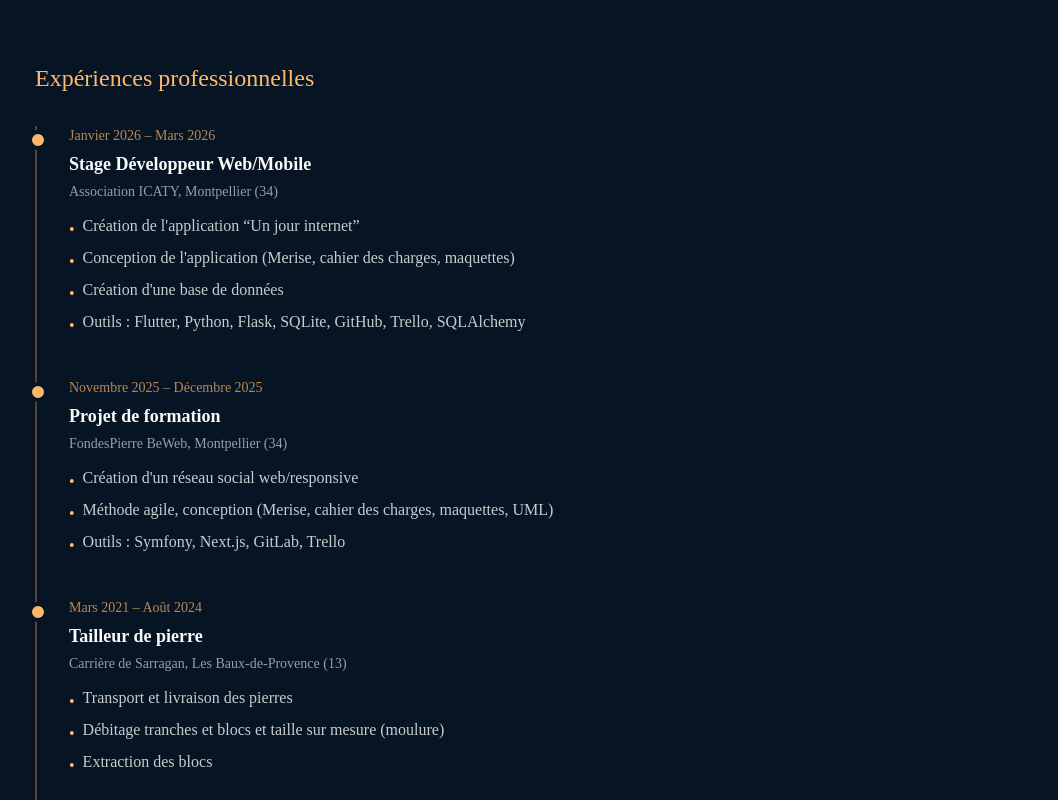
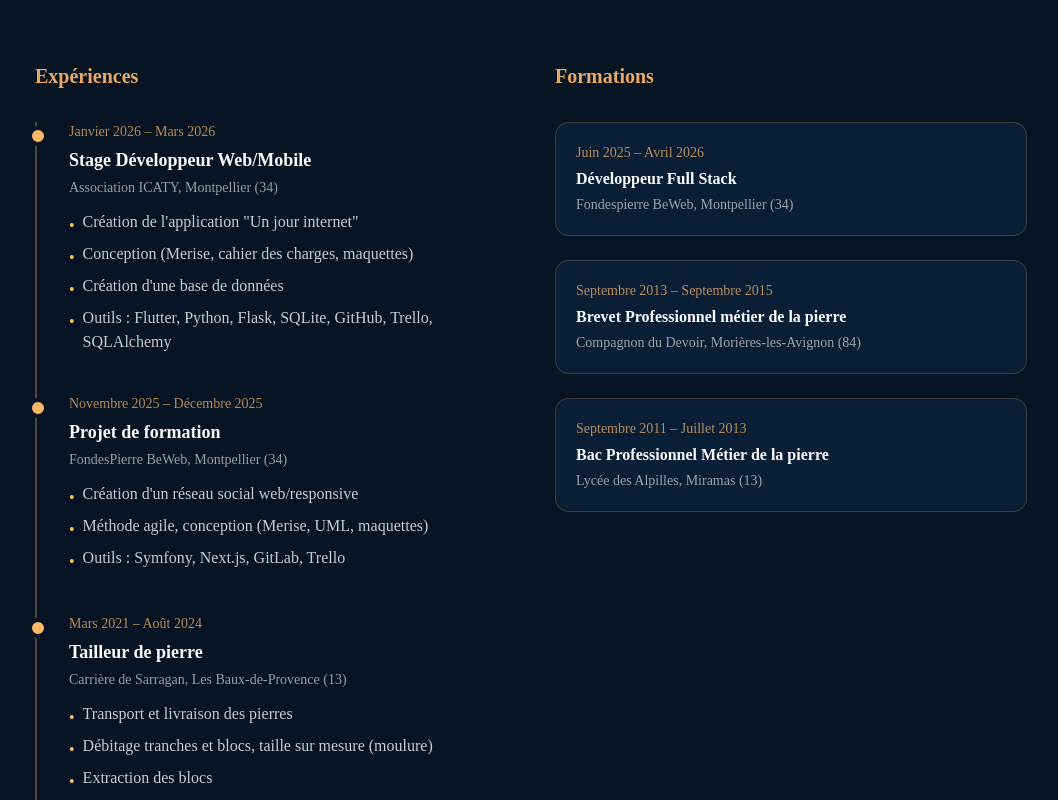
Before and after one commit to Disl11/portfolio-brian, a Next.js app: page /about in a window 1280 px wide. Shown: the part 1580-2380 px from the top of the page, without its empty margins (109-1167 px from the left). Built offline with nearby package versions, Linux system fonts and the light colour scheme.

Commit message:
about add formation

```diff
--- a/src/app/about/page.tsx
+++ b/src/app/about/page.tsx
@@ -1,5 +1,4 @@
 import Image from "next/image";
-import Link from "next/link";
 
 export default function About() {
     return (
@@ -104,9 +103,12 @@ export default function About() {
                 </p>
             </section >
 
-            {/* EXPÉRIENCES PROFESSIONNELLES */}
+            {/* EXPÉRIENCES & FORMATIONS */}
             <section className="max-w-5xl mx-auto px-4 py-16">
-                <h2 className="text-2xl text-orange-300 mb-8">Expériences professionnelles</h2>
+                <div className="grid md:grid-cols-2 gap-12">
+                    {/* Left: Expériences */}
+                    <div>
+                        <h3 className="text-xl font-bold text-orange-300/90 mb-8">Expériences</h3>
                         <div className="relative border-l-2 border-orange-300/30 pl-8 space-y-10">
                             {[
                                 {
@@ -114,8 +116,8 @@ export default function About() {
                                     title: "Stage Développeur Web/Mobile",
                                     company: "Association ICATY, Montpellier (34)",
                                     points: [
-                                "Création de l'application “Un jour internet”",
-                                "Conception de l'application (Merise, cahier des charges, maquettes)",
+                                        "Création de l'application \"Un jour internet\"",
+                                        "Conception (Merise, cahier des charges, maquettes)",
                                         "Création d'une base de données",
                                         "Outils : Flutter, Python, Flask, SQLite, GitHub, Trello, SQLAlchemy",
                                     ],
@@ -126,7 +128,7 @@ export default function About() {
                                     company: "FondesPierre BeWeb, Montpellier (34)",
                                     points: [
                                         "Création d'un réseau social web/responsive",
-                                "Méthode agile, conception (Merise, cahier des charges, maquettes, UML)",
+                                        "Méthode agile, conception (Merise, UML, maquettes)",
                                         "Outils : Symfony, Next.js, GitLab, Trello",
                                     ],
                                 },
@@ -136,7 +138,7 @@ export default function About() {
                                     company: "Carrière de Sarragan, Les Baux-de-Provence (13)",
                                     points: [
                                         "Transport et livraison des pierres",
-                                "Débitage tranches et blocs et taille sur mesure (moulure)",
+                                        "Débitage tranches et blocs, taille sur mesure (moulure)",
                                         "Extraction des blocs",
                                     ],
                                 },
@@ -145,9 +147,9 @@ export default function About() {
                                     title: "Tailleur de pierre",
                                     company: "LE PETIT ATELIER, Mouans-Sartoux (06)",
                                     points: [
-                                "Réalisation de travaux en pierre sur mesure pour le luxe (fontaines, cuisines, salles de bain...)",
+                                        "Travaux sur mesure pour le luxe (fontaines, cuisines, salles de bain...)",
                                         "Transport et livraison des pierres",
-                                "Débitage de tranches et blocs de pierres",
+                                        "Débitage de tranches et blocs",
                                     ],
                                 },
                             ].map(({ period, title, company, points }) => (
@@ -166,6 +168,38 @@ export default function About() {
                                     </ul>
                                 </div>
                             ))}
+                        </div>
+                    </div>
+
+                    {/* Right: Formations */}
+                    <div>
+                        <h3 className="text-xl font-bold text-orange-300/90 mb-8">Formations</h3>
+                        <div className="space-y-6">
+                            {[
+                                {
+                                    period: "Juin 2025 – Avril 2026",
+                                    title: "Développeur Full Stack",
+                                    company: "Fondespierre BeWeb, Montpellier (34)",
+                                },
+                                {
+                                    period: "Septembre 2013 – Septembre 2015",
+                                    title: "Brevet Professionnel métier de la pierre",
+                                    company: "Compagnon du Devoir, Morières-les-Avignon (84)",
+                                },
+                                {
+                                    period: "Septembre 2011 – Juillet 2013",
+                                    title: "Bac Professionnel Métier de la pierre",
+                                    company: "Lycée des Alpilles, Miramas (13)",
+                                },
+                            ].map(({ period, title, company }) => (
+                                <div key={period} className="bg-black/5 dark:bg-[#0a1e35] border border-orange-300/20 rounded-xl p-5">
+                                    <p className="text-orange-300/70 text-sm font-medium mb-1">{period}</p>
+                                    <h4 className="text-base font-bold text-foreground dark:text-foreground mb-1">{title}</h4>
+                                    <p className="text-foreground/60 dark:text-foreground/60 text-sm">{company}</p>
+                                </div>
+                            ))}
+                        </div>
+                    </div>
                 </div>
             </section>
 
```
Lines whose indentation alone changed are shown as unchanged.
